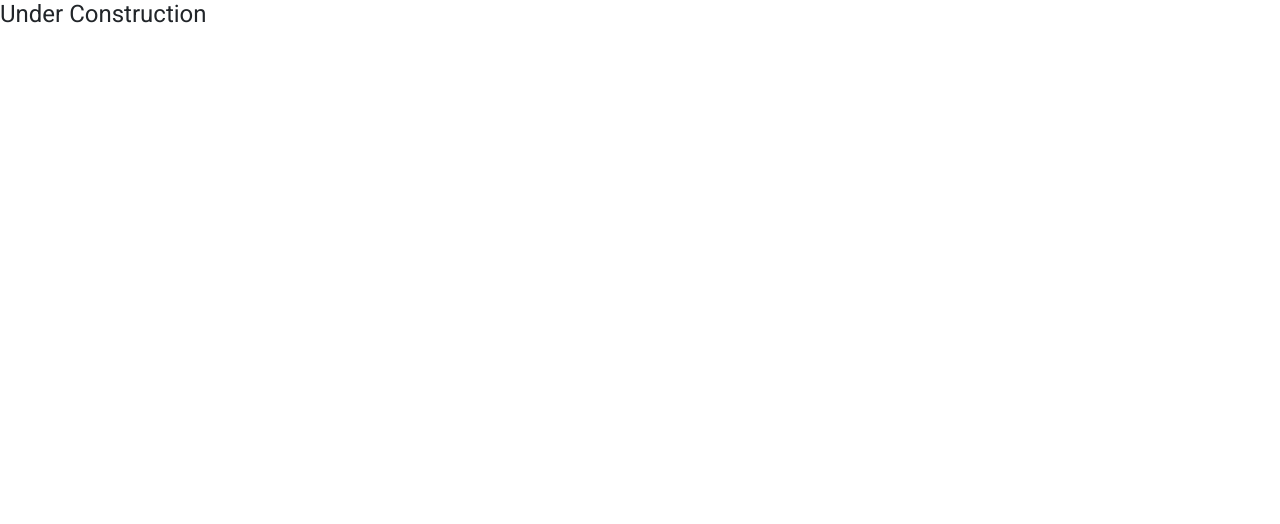
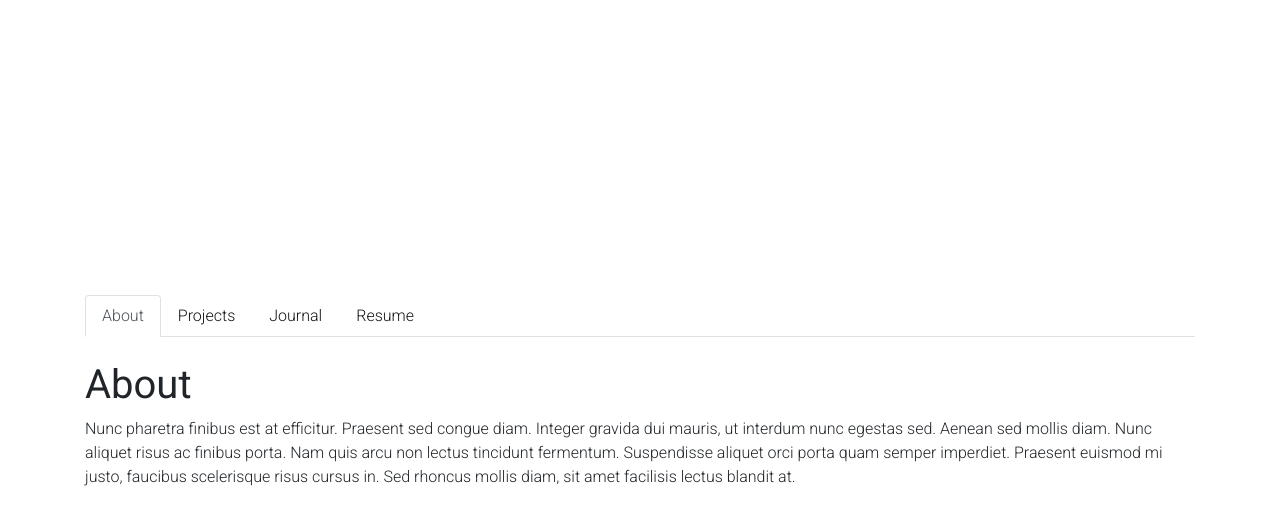
Before and after one commit to katsign/portfolio2.0, a React (Create React App) app: page / in a window 1280 px wide. Shown: the top 524 px of the page. Built offline with nearby package versions, Linux system fonts and the light colour scheme.

Commit message:
place components

```diff
--- a/src/App.js
+++ b/src/App.js
@@ -1,9 +1,5 @@
-function App() {
-  return (
-    <div>
-      <h4>Under Construction</h4>
-    </div>
-  );
-}
+import Main from "./components/Main";
+
+const App = () => <Main />
 
 export default App;
```
